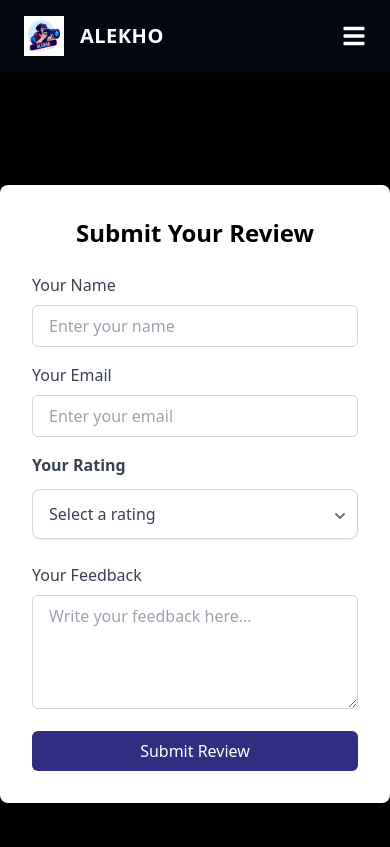
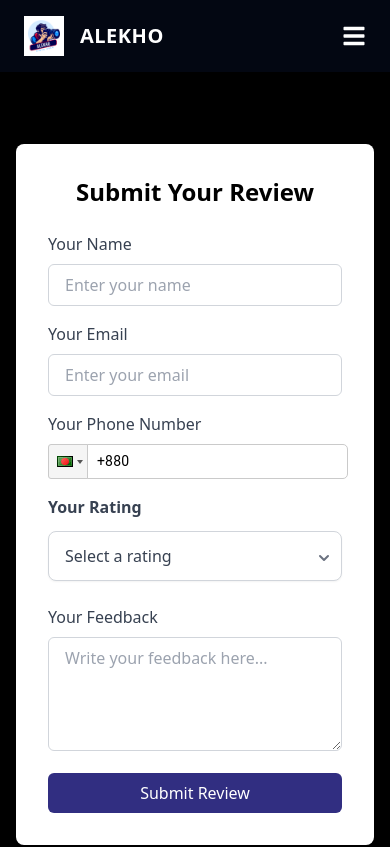
Before and after one commit to turzacse/Alekho-Frontend, a React (Vite) app: page /reviews in a window 390 px wide. Shown: the top 847 px of the page. Built offline with nearby package versions, Linux system fonts and the light colour scheme.

Commit message:
add phoneNumber

```diff
--- a/package.json
+++ b/package.json
@@ -16,6 +16,7 @@
     "react": "^18.3.1",
     "react-dom": "^18.3.1",
     "react-icons": "^5.4.0",
+    "react-phone-input-2": "^2.15.1",
     "react-router-dom": "^6.27.0",
     "react-slick": "^0.30.3",
     "slick-carousel": "^1.8.1",
--- a/src/Pages/Reviews/PhoneNumber.jsx
+++ b/src/Pages/Reviews/PhoneNumber.jsx
@@ -1,11 +1,15 @@
-import React from 'react'
+import React from "react";
+import PhoneInput from "react-phone-input-2";
+import "react-phone-input-2/lib/style.css";
 
 const PhoneNumber = () => {
   return (
-    <div>
+    <PhoneInput
+      country={"us"}
+      value={this.state.phone}
+      onChange={(phone) => this.setState({ phone })}
+    />
+  );
+};
 
-    </div>
-  )
-}
-
-export default PhoneNumber
+export default PhoneNumber;
--- a/src/Pages/Reviews/Reviews.jsx
+++ b/src/Pages/Reviews/Reviews.jsx
@@ -1,10 +1,13 @@
 import emailjs from "@emailjs/browser";
 import React, { useState } from "react";
+import PhoneInput from "react-phone-input-2";
+import "react-phone-input-2/lib/style.css";
 
 const Reviews = () => {
   const [formData, setFormData] = useState({
     name: "",
     email: "",
+    phoneNumber: "",
     rating: "",
     feedback: "",
   });
@@ -12,20 +15,9 @@ const Reviews = () => {
   const [successMessage, setSuccessMessage] = useState("");
 
   const handleChange = (e) => {
-    const { name, value } = e.target;
+    const { name, value } = e.target ? e.target : { name: 'phoneNumber', value: e };
     setFormData({ ...formData, [name]: value });
   };
-
-  // const handleSubmit = (e) => {
-  //   e.preventDefault();
-
-  //   // Example: Here you can handle submission logic, like sending data to a server
-  //   console.log("User Review Data: ", formData);
-
-  //   // Show success message
-  //   setSuccessMessage("Thank you for your review!");
-  //   setFormData({ name: "", email: "", rating: "", feedback: "" }); // Reset form
-  // };
 
   const handleSubmit = (e) => {
     e.preventDefault();
@@ -34,6 +26,7 @@ const Reviews = () => {
       to_name: "Alekho",
       from_name: formData.name,
       from_email: formData.email,
+      from_phoneNumber: formData.phoneNumber,
       from_rating: formData.rating,
       message: formData.feedback,
     };
@@ -41,15 +34,15 @@ const Reviews = () => {
     emailjs
       .send(
         "service_ushvm4s",
-        "template_mu6mlro",
+        "template_73czlgr",
         templateParams,
         "vrlkCZYPbhC9p05j6"
       )
       .then(
         (response) => {
-          // console.log("SUCCESS!", response.status, response.text);
+          console.log("SUCCESS!", response.status, response.text);
           setSuccessMessage("Thank you for your review!");
-          setFormData({ name: "", email: "", rating: "", feedback: "" });
+          setFormData({ name: "", email: "", phoneNumber: "", rating: "", feedback: "" });
         },
         (error) => {
           console.error("FAILED...", error);
@@ -58,7 +51,7 @@ const Reviews = () => {
   };
 
   return (
-    <div className="bg-black py-10 min-h-screen flex items-center justify-center">
+    <div className="bg-black py-10 min-h-screen flex items-center justify-center px-4 sm:px-6 lg:px-8">
       <div className="bg-white shadow-lg rounded-lg p-8 w-full max-w-md">
         <h1 className="text-2xl font-bold text-center mb-6">
           Submit Your Review
@@ -106,6 +99,21 @@ const Reviews = () => {
               className="w-full px-4 py-2 border border-gray-300 rounded-md focus:outline-none focus:ring focus:ring-indigo-200"
               placeholder="Enter your email"
               required
+            />
+          </div>
+          {/* Phone Number Field */}
+          <div className="mb-4">
+            <label
+              className="block text-gray-700 font-medium mb-2"
+              htmlFor="phoneNumber"
+            >
+              Your Phone Number
+            </label>
+            <PhoneInput
+              name="phoneNumber"
+              country={"bd"}
+              value={formData.phoneNumber}
+              onChange={handleChange}
             />
           </div>
 
```
Also changed, not shown: 1 other file (tests, documents, lock files or other folders). Lines whose indentation alone changed are shown as unchanged.
